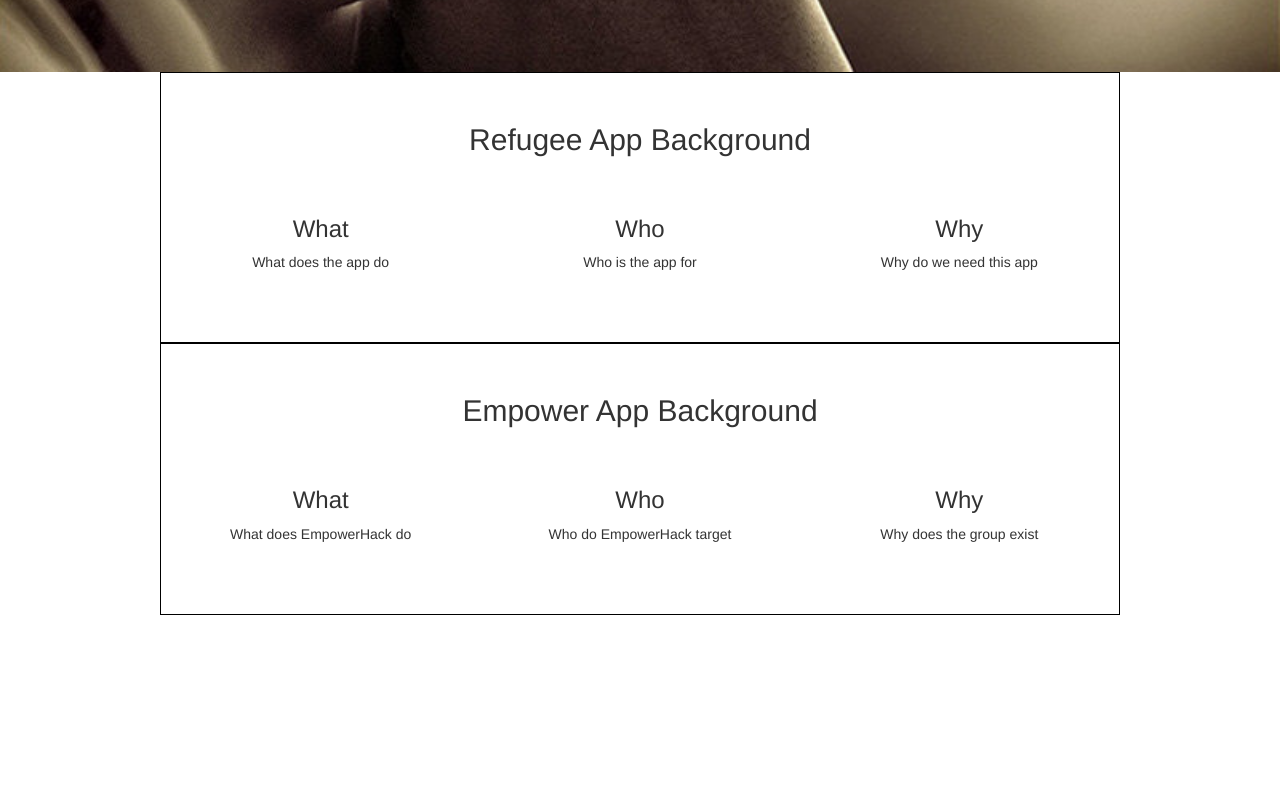
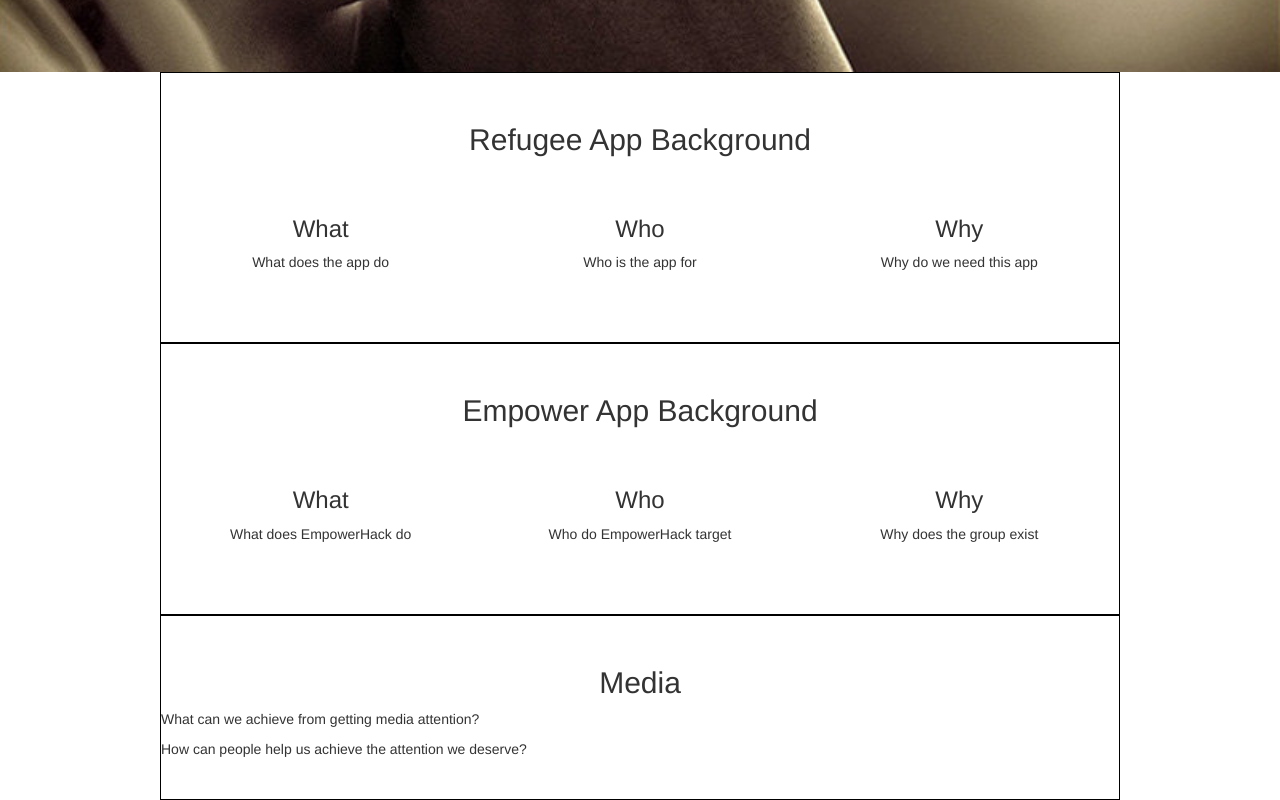
Before and after one commit to empowerhack/HerStory-Website, a plain HTML site: page index.html in a window 1280 px wide. Shown: the part 648-1448 px from the top of the page. Before the commit the page ends 1263 px from the top, so only its background shows below. Drawn offline with nearby package versions, Linux system fonts and the light colour scheme.

Commit message:
Added quick media section

```diff
--- a/index.html
+++ b/index.html
@@ -50,6 +50,12 @@
 			</div>
 		</div>
 
+		<div class="section col-xs-12 col-md-9 position central">
+			<h2 class="col-xs-12">Media</h2>
+			<p>What can we achieve from getting media attention?</p>
+			<p>How can people help us achieve the attention we deserve?</p>
+		</div>
+
 	</div>
 
 	<!-- Scripts -->
```
